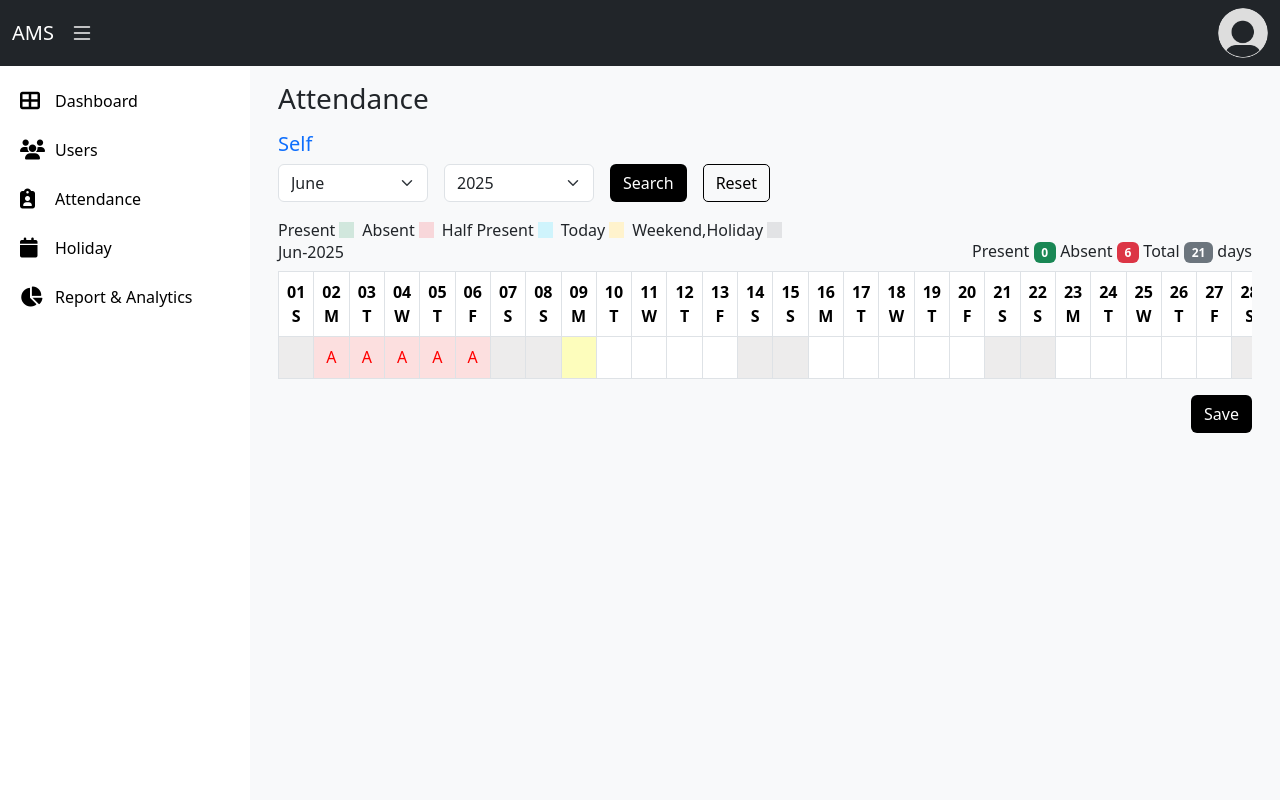
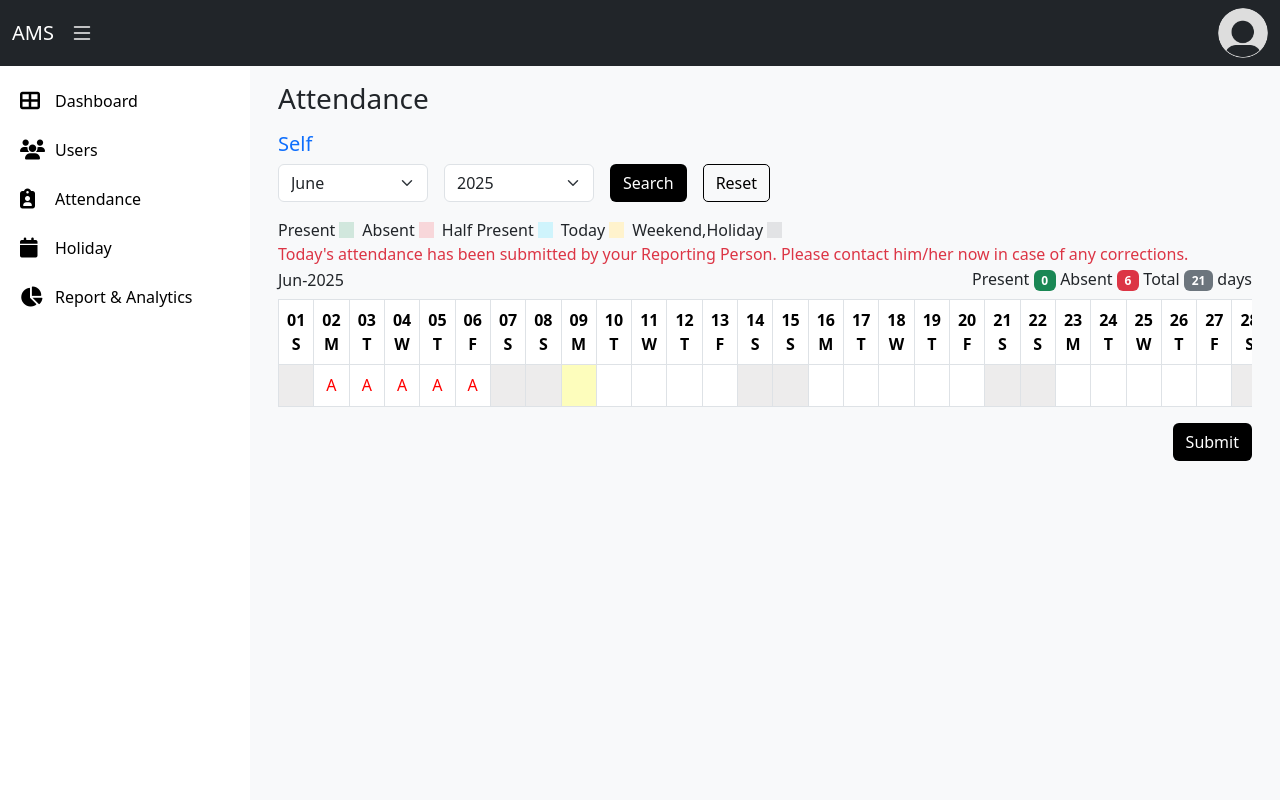
Before and after one commit to ombhattTatvsoft/Attendance-Management-System, an ASP.NET Core app: page /Attendance in a window 1280 px wide. Run offline with ASP.NET Core 8, Linux system fonts and the light colour scheme; the visitor is signed in with stand-in values (Sample User, id 1); tables that the repository leaves empty hold one stand-in row (values such as "Sample post"); style sheets or scripts are compiled from the project's sources; some libraries are stand-ins or nearby versions.

Commit message:
auto approve disabled

```diff
--- a/AMS/Views/Attendance/AttendanceTeam.cshtml
+++ b/AMS/Views/Attendance/AttendanceTeam.cshtml
@@ -4,6 +4,7 @@
     ViewData["Title"] = "Team Attendance Page";
     int currentUserId = 0;
     var nameIdentifierClaim = User.FindFirst(ClaimTypes.NameIdentifier)?.Value;
+    var role=User.FindFirst(ClaimTypes.Role)?.Value;
     if (!string.IsNullOrEmpty(nameIdentifierClaim) && int.TryParse(nameIdentifierClaim, out int parsedId))
     {
         currentUserId = parsedId;
@@ -53,7 +54,7 @@
                     </div>
                 </div>
                 <div class="col-12 d-flex justify-content-end">
-                    <a class="btn sitebgcolor" id="saveTeamAttendanceBtn" onclick="saveTeamAttendance()">Save</a>
+                    <a class="btn sitebgcolor" id="saveTeamAttendanceBtn" onclick="saveTeamAttendance()">Submit</a>
                 </div>
             }
             else{
@@ -66,6 +67,7 @@
     <script>
         let currentUserId=@currentUserId;
         let teamUsers =@Html.Raw(Json.Serialize(Model.Select(x => new { id = x.UserId, name = x.Name }).OrderBy(x => x.id)));
+        let currentRole=@Html.Raw(Json.Serialize(role));
     </script>
     <script src="~/js/TeamAttendance.js">
     </script>
--- a/AMS/Views/Attendance/Index.cshtml
+++ b/AMS/Views/Attendance/Index.cshtml
@@ -41,7 +41,7 @@
             <div class="col-12" id="myAttendanceTable">
             </div>
             <div class="col-12 d-flex justify-content-end">
-                <button class="btn sitebgcolor" id="saveMyAttendanceBtn" onclick="saveMyAttendance()">Save</button>
+                <button class="btn sitebgcolor" id="saveMyAttendanceBtn" onclick="saveMyAttendance()">Submit</button>
             </div>
     </div>
 </div>
--- a/AMS/Views/Attendance/_AttendanceTable.cshtml
+++ b/AMS/Views/Attendance/_AttendanceTable.cshtml
@@ -1,14 +1,19 @@
 @using Entity.ViewModels
+@using System.Security.Claims
 @model Entity.ViewModels.UserMonthlyAttendanceVM;
+@{
+    var role=User.FindFirst(ClaimTypes.Role)?.Value;
+}
+<p class="text-danger mb-1">Today's attendance has been submitted by your Reporting Person. Please contact him/her now in case of any corrections.</p>
 <div class="d-sm-flex justify-content-between align-items-center">
     <h6 class="user-title">@(new DateTime(2025, Model.Month, 1).ToString("MMM"))-@Model.Year</h6>
     @{
         double halfPresentDays=(Model.AttendanceRecords.Where(x=>x.Status=="Half Present").Count()/2.0);
         int totalDays=Model.AttendanceRecords.Where(x=>!(bool)x.IsHoliday && Model.UserCreatedAt!.Value.Date<=x.Date.ToDateTime(TimeOnly.MinValue)).Count();
         double presentDays=Model.AttendanceRecords.Where(x=>x.Status=="Present").Count()+halfPresentDays;
-        double apsentDays=Model.AttendanceRecords.Where(x=>x.Date.ToDateTime(TimeOnly.MinValue)<=DateTime.Now.Date && Model.UserCreatedAt!.Value.Date<=x.Date.ToDateTime(TimeOnly.MinValue) && !(bool)x.IsHoliday && (x.Status==null || x.Status=="Absent")).Count() + halfPresentDays;
+        double absentDays=Model.AttendanceRecords.Where(x=>x.Date.ToDateTime(TimeOnly.MinValue)<=DateTime.Now.Date && Model.UserCreatedAt!.Value.Date<=x.Date.ToDateTime(TimeOnly.MinValue) && !(bool)x.IsHoliday && (x.Status==null || x.Status=="Absent")).Count() + halfPresentDays;
     }
-    <h6>Present <span class="badge bg-success">@presentDays</span> Absent <span class="badge bg-danger">@apsentDays</span> Total <span class="badge bg-secondary">@totalDays</span> days</h6>
+    <h6>Present <span class="badge bg-success">@presentDays</span> Absent <span class="badge bg-danger">@absentDays</span> Total <span class="badge bg-secondary">@totalDays</span> days</h6>
 </div>
 <div class="attendance-table-wrapper">
     <table class="table table-bordered">
@@ -27,14 +32,23 @@
             }
         </tr>
     </thead>
-    <tbody>
-        <tr>
+    <tr>
             @foreach (UserAttendanceVM data in Model.AttendanceRecords)
             {
-                bool clickable=DateTime.Now.Date==data.Date.ToDateTime(TimeOnly.MinValue);
-                if(data.IsHoliday!.Value || (data.IsApproved!=null && (bool)data.IsApproved))
+                bool clickable=true;
+                bool blockDay=data.IsHoliday!.Value || Model.UserCreatedAt!.Value.Date>data.Date.ToDateTime(TimeOnly.MinValue);
+                if(role!="Admin"){
+                    clickable = DateTime.Now.Date==data.Date.ToDateTime(TimeOnly.MinValue);
+                    if((data.IsApproved!=null && (bool)data.IsApproved))
+                    clickable = false;
+                }
+                else{
+                    clickable=!blockDay;
+                }
+                if(data.IsHoliday!.Value)
                     clickable=false;
-                bool blockDay=data.IsHoliday!.Value || Model.UserCreatedAt!.Value.Date>data.Date.ToDateTime(TimeOnly.MinValue);
+                if(DateTime.Now.Date<data.Date.ToDateTime(TimeOnly.MinValue))
+                clickable=false;
                 bool satOrSun=data.Day=="Saturday" || data.Day=="Sunday";
                 <td class="text-center p-0 @(blockDay?"leave-days":"") @(clickable?"clickable":"not-clickable")"
                 data-userid="@Model.UserId" data-date="@data.Date.ToString("yyyy-MM-dd")" onclick="showDropdown(this)">
@@ -45,13 +59,24 @@
                                 </div>
                             }
                             @if(data.Status==null && !blockDay && DateTime.Now.Date>data.Date.ToDateTime(TimeOnly.MinValue) && !satOrSun){
-                                <div class="h-100 d-flex justify-content-center align-items-center absent-day-approved">
-                                    <span>A</span>
-                                </div>
+                                data.Status="Absent";
+                                data.IsApproved=false;
+                            }
+                            @{
+                                bool PresentApproved=data.Status=="Present" && data.IsApproved!=null && (bool)data.IsApproved,Present=data.Status=="Present" && (data.IsApproved==null || !(bool)data.IsApproved);
+                                bool AbsentApproved=data.Status=="Absent"  && data.IsApproved!=null && (bool)data.IsApproved,Absent=data.Status=="Absent"  && (data.IsApproved==null || !(bool)data.IsApproved);
+                                bool HalfPresentApproved=data.Status=="Half Present" && data.IsApproved!=null && (bool)data.IsApproved,HalfPresent=data.Status=="Half Present" && (data.IsApproved==null || !(bool)data.IsApproved);
                             }
                             @if(clickable){
                                 <div class="h-100 d-flex justify-content-center align-items-center">
-                                    <select class="h-100 w-100 text-center @(data.Status==null?"today-not-filled":"")" style="border:none;" asp-for="AttendanceRecords[Model.AttendanceRecords.IndexOf(data)].Status">
+                                    <select class="h-100 w-100 text-center @(data.Status==null?"today-not-filled":"")
+                                    @(PresentApproved?"present-day-approved approved":"")
+                                    @(Present?"present-day":"")
+                                    @(AbsentApproved?"absent-day-approved approved":"")
+                                    @(Absent?"absent-day":"")
+                                    @(HalfPresentApproved?"halfpresent-day-approved approved":"")
+                                    @(HalfPresent?"halfpresent-day":"")"
+                                    style="border:none;" asp-for="AttendanceRecords[Model.AttendanceRecords.IndexOf(data)].Status">
                                         <option class="" value="" hidden></option>
                                         <option class="present-day" value="Present">P</option>
                                         <option class="absent-day" value="Absent">A</option>
@@ -61,9 +86,12 @@
                             }
                             else if(data.Status!=null){
                                 <div class="h-100 d-flex justify-content-center align-items-center
-                                @(data.Status=="Present"?"present-day-approved":"")
-                                @(data.Status=="Absent"?"absent-day-approved":"")
-                                @(data.Status=="Half Present"?"halfpresent-day-approved":"")">
+                                @(PresentApproved?"present-day-approved":"")
+                                @(Present?"present-day":"")
+                                @(AbsentApproved?"absent-day-approved":"")
+                                @(Absent?"absent-day":"")
+                                @(HalfPresentApproved?"halfpresent-day-approved":"")
+                                @(HalfPresent?"halfpresent-day":"")">
                                     <span>@string.Concat(data.Status.Split(" ").Select(x=>x[0]))</span>
                                 </div>
                             }
--- a/AMS/wwwroot/css/site.css
+++ b/AMS/wwwroot/css/site.css
@@ -126,6 +126,9 @@
   pointer-events: none;
   cursor:not-allowed;
 }
+.clickable{
+  cursor: pointer;
+}
 .not-clickable{
   pointer-events: none;
   cursor:not-allowed;
--- a/AMS/wwwroot/js/Attendance.js
+++ b/AMS/wwwroot/js/Attendance.js
@@ -24,7 +24,7 @@ function getMyAttendanceTable(id) {
             else{
                 $("#myAttendanceTable").html(data);
                 if(!$("#myAttendanceTable td").hasClass('clickable')){
-                    $("#saveMyAttendanceBtn").hide()
+                    $("#saveMyAttendanceBtn").addClass('disabled');
                 }
             }
         }
```
Also changed, not shown: AMS/wwwroot/js/TeamAttendance.js (+12 -4 lines).
